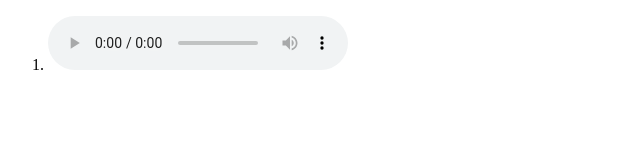
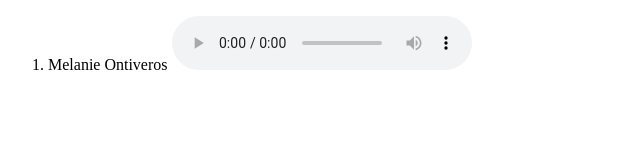
Before and after one commit to dyenchay/uberconference, a plain HTML site: page index.html in a window 1280 px wide. Shown: the whole page, without its empty margins (0-640 px from the left). Drawn offline with Linux system fonts and the light colour scheme.

Commit message:
moved name on list

```diff
--- a/index.html
+++ b/index.html
@@ -7,8 +7,9 @@
 
  <ol>
   <li>
+   Melanie Ontiveros
    <audio controls>
-    <source src="Melanie Ontiveros.mp3" type="audio/mpeg"> Melanie Ontiveros
+    <source src="Melanie Ontiveros.mp3" type="audio/mpeg">
     </audio>
    </li>
  </ol>
```
